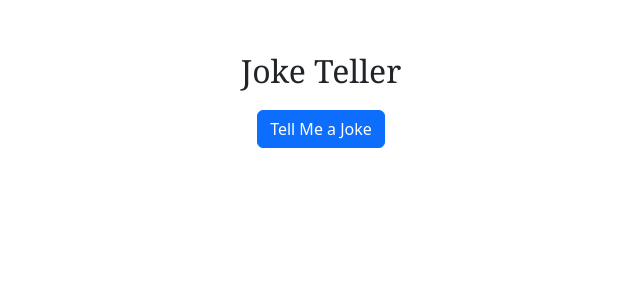
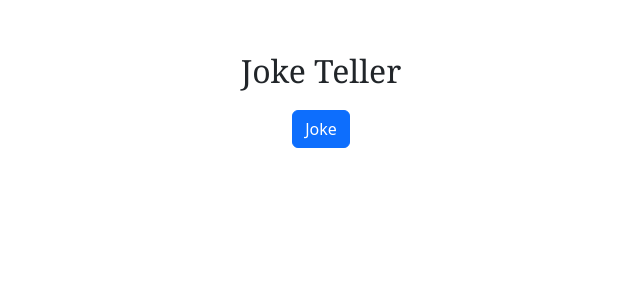
Before and after one commit to Prasad1102/React-Joke-Teller, a React (Vite) app: page / in a window 1280 px wide. Shown: the top 300 px of the page, without its empty margins (319-959 px from the left). Built offline with nearby package versions, Linux system fonts and the light colour scheme.

Commit message:
Joke commit

```diff
--- a/src/Components/JokeTeller.jsx
+++ b/src/Components/JokeTeller.jsx
@@ -20,7 +20,7 @@ const JokeTeller = () => {
     <div>
       <h2 className={style.heading}>Joke Teller</h2>
       <button onClick={fetchJoke} className="btn btn-primary">
-        Tell Me a Joke
+        Joke
       </button>
       <div className="container">{joke && <p>{joke}</p>}</div>
     </div>
```
